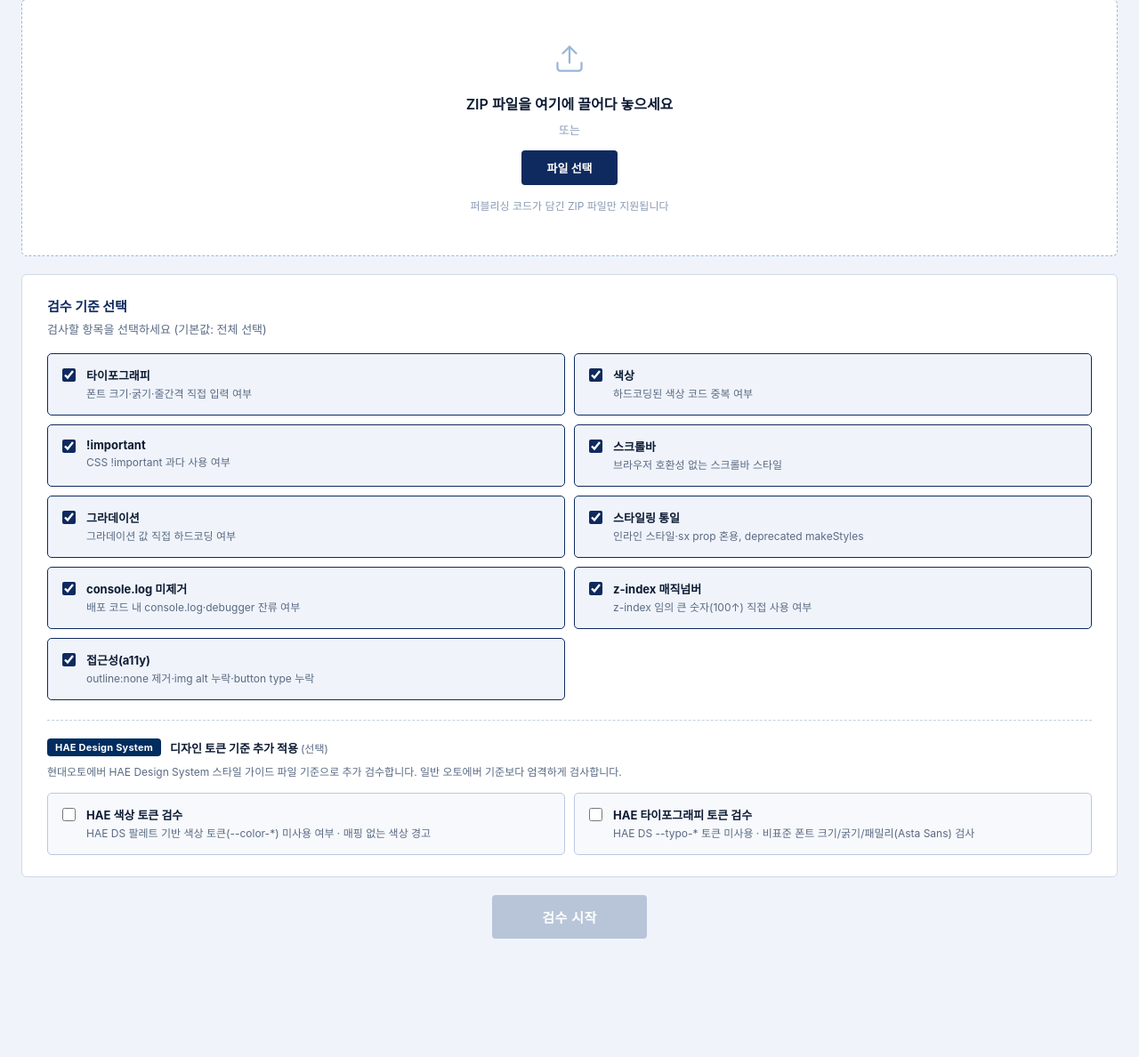
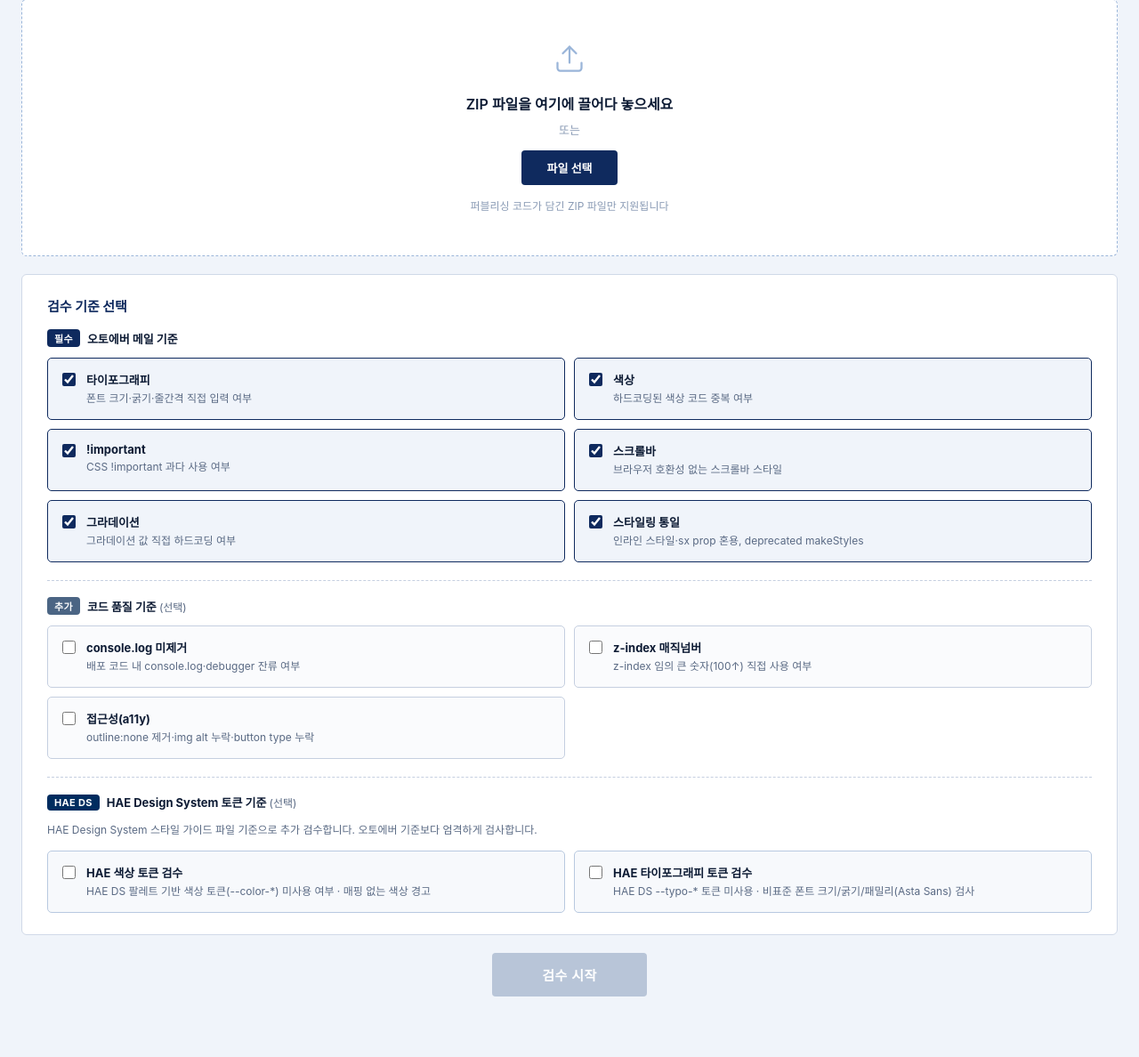
Before and after one commit to dotoriysa/vcp-publishing-review, a Flask app: page / in a window 1280 px wide. Shown: the part 316-1504 px from the top of the page at 89% size. Before the commit the page ends 1371 px from the top, so only its background shows below. Run offline with Flask 3, Linux system fonts and the light colour scheme.

Commit message:
refactor: 검수 기준 3단계 그룹으로 재구성
[필수] 오토에버 메일 기준 (기본 체크)
  - 타이포그래피, 색상, !important, 스크롤바, 그라데이션, 스타일링 통일

[추가] 코드 품질 기준 (기본 미체크, 선택)
  - console.log 미제거, z-index 매직넘버, 접근성(a11y)

[HAE DS] HAE Design System 토큰 기준 (기본 미체크, 선택)
  - HAE 색상 토큰 검수, HAE 타이포그래피 토큰 검수

Co-Authored-By: Claude Sonnet 4.6 <noreply@anthropic.com>

```diff
--- a/static/css/main.css
+++ b/static/css/main.css
@@ -190,13 +190,7 @@ body {
     font-size: 15px;
     font-weight: 700;
     color: #0f2a5e;
-    margin-bottom: 6px;
-}
-
-.rules-desc {
-    font-size: 13px;
-    color: #5a6a84;
-    margin-bottom: 18px;
+    margin-bottom: 16px;
 }
 
 .rules-grid {
@@ -252,41 +246,85 @@ body {
     line-height: 1.5;
 }
 
+/* 검수 기준 그룹 공통 헤더 */
+.rules-group-header {
+    display: flex;
+    align-items: center;
+    gap: 8px;
+    margin-bottom: 12px;
+}
+
+.rules-section > .rules-group-header:first-of-type {
+    margin-top: 4px;
+}
+
+.rules-group-badge {
+    display: inline-block;
+    padding: 2px 8px;
+    font-size: 11px;
+    font-weight: 700;
+    border-radius: 4px;
+    letter-spacing: 0.03em;
+}
+
+.required-badge {
+    background: #0f2a5e;
+    color: #fff;
+}
+
+.extra-badge {
+    background: #4b6584;
+    color: #fff;
+}
+
+.hae-badge {
+    background: #002c5f;
+    color: #fff;
+}
+
+.rules-group-title {
+    font-size: 13px;
+    font-weight: 700;
+    color: #0d1b34;
+}
+
+.rules-group-opt {
+    font-weight: 400;
+    color: #5a6a84;
+    font-size: 12px;
+}
+
+/* 추가 선택 기준 섹션 */
+.extra-section {
+    margin-top: 20px;
+    padding-top: 18px;
+    border-top: 1px dashed #c5cfe0;
+}
+
+.extra-rule-item {
+    border-color: #c5cfe0;
+    background: #fafbfd;
+}
+
+.extra-rule-item:hover {
+    border-color: #4b6584;
+    background: #f3f5f9;
+}
+
+.extra-rule-item:has(input:checked) {
+    border-color: #4b6584;
+    background: #edf1f7;
+}
+
+.extra-rule-item input {
+    accent-color: #4b6584;
+}
+
 /* HAE Design System 옵션 섹션 */
 .hae-section {
-    margin-top: 22px;
-    padding-top: 20px;
+    margin-top: 20px;
+    padding-top: 18px;
     border-top: 1px dashed #c5cfe0;
-}
-
-.hae-section-header {
-    display: flex;
-    align-items: center;
-    gap: 10px;
-    margin-bottom: 8px;
-}
-
-.hae-badge {
-    display: inline-block;
-    padding: 3px 9px;
-    background: #002c5f;
-    color: #fff;
-    font-size: 11px;
-    font-weight: 700;
-    border-radius: 4px;
-    letter-spacing: 0.02em;
-}
-
-.hae-section-title {
-    font-size: 13px;
-    font-weight: 700;
-    color: #0d1b34;
-}
-
-.hae-optional {
-    font-weight: 400;
-    color: #5a6a84;
-    font-size: 12px;
 }
 
 .hae-section-desc {
--- a/templates/index.html
+++ b/templates/index.html
@@ -59,7 +59,12 @@
             <!-- 검수 기준 선택 -->
             <section class="rules-section">
                 <h2>검수 기준 선택</h2>
-                <p class="rules-desc">검사할 항목을 선택하세요 (기본값: 전체 선택)</p>
+
+                <!-- 필수 기준 (메일 기반) -->
+                <div class="rules-group-header">
+                    <span class="rules-group-badge required-badge">필수</span>
+                    <span class="rules-group-title">오토에버 메일 기준</span>
+                </div>
                 <div class="rules-grid">
                     <label class="rule-item">
                         <input type="checkbox" name="rules" value="typography" checked>
@@ -103,46 +108,56 @@
                             <span class="rule-desc">인라인 스타일·sx prop 혼용, deprecated makeStyles</span>
                         </div>
                     </label>
-                    <label class="rule-item">
-                        <input type="checkbox" name="rules" value="console_log" checked>
+                </div>
+
+                <!-- 추가 선택 기준 -->
+                <div class="extra-section">
+                    <div class="rules-group-header">
+                        <span class="rules-group-badge extra-badge">추가</span>
+                        <span class="rules-group-title">코드 품질 기준 <span class="rules-group-opt">(선택)</span></span>
+                    </div>
+                    <div class="rules-grid">
+                        <label class="rule-item extra-rule-item">
+                            <input type="checkbox" name="rules" value="console_log">
                             <div class="rule-content">
                                 <span class="rule-name">console.log 미제거</span>
                                 <span class="rule-desc">배포 코드 내 console.log·debugger 잔류 여부</span>
                             </div>
                         </label>
-                    <label class="rule-item">
-                        <input type="checkbox" name="rules" value="zindex" checked>
+                        <label class="rule-item extra-rule-item">
+                            <input type="checkbox" name="rules" value="zindex">
                             <div class="rule-content">
                                 <span class="rule-name">z-index 매직넘버</span>
                                 <span class="rule-desc">z-index 임의 큰 숫자(100↑) 직접 사용 여부</span>
                             </div>
                         </label>
-                    <label class="rule-item">
-                        <input type="checkbox" name="rules" value="accessibility" checked>
+                        <label class="rule-item extra-rule-item">
+                            <input type="checkbox" name="rules" value="accessibility">
                             <div class="rule-content">
                                 <span class="rule-name">접근성(a11y)</span>
                                 <span class="rule-desc">outline:none 제거·img alt 누락·button type 누락</span>
                             </div>
                         </label>
                     </div>
+                </div>
 
                 <!-- HAE Design System 선택 기준 -->
                 <div class="hae-section">
-                    <div class="hae-section-header">
-                        <span class="hae-badge">HAE Design System</span>
-                        <span class="hae-section-title">디자인 토큰 기준 추가 적용 <span class="hae-optional">(선택)</span></span>
+                    <div class="rules-group-header">
+                        <span class="rules-group-badge hae-badge">HAE DS</span>
+                        <span class="rules-group-title">HAE Design System 토큰 기준 <span class="rules-group-opt">(선택)</span></span>
                     </div>
-                    <p class="hae-section-desc">현대오토에버 HAE Design System 스타일 가이드 파일 기준으로 추가 검수합니다. 일반 오토에버 기준보다 엄격하게 검사합니다.</p>
+                    <p class="hae-section-desc">HAE Design System 스타일 가이드 파일 기준으로 추가 검수합니다. 오토에버 기준보다 엄격하게 검사합니다.</p>
                     <div class="rules-grid hae-rules-grid">
                         <label class="rule-item hae-rule-item">
-                            <input type="checkbox" name="rules" value="hae_color" id="haeColorChk">
+                            <input type="checkbox" name="rules" value="hae_color">
                             <div class="rule-content">
                                 <span class="rule-name">HAE 색상 토큰 검수</span>
                                 <span class="rule-desc">HAE DS 팔레트 기반 색상 토큰(--color-*) 미사용 여부 · 매핑 없는 색상 경고</span>
                             </div>
                         </label>
                         <label class="rule-item hae-rule-item">
-                            <input type="checkbox" name="rules" value="hae_typography" id="haeTypoChk">
+                            <input type="checkbox" name="rules" value="hae_typography">
                             <div class="rule-content">
                                 <span class="rule-name">HAE 타이포그래피 토큰 검수</span>
                                 <span class="rule-desc">HAE DS --typo-* 토큰 미사용 · 비표준 폰트 크기/굵기/패밀리(Asta Sans) 검사</span>
```
Lines whose indentation alone changed are shown as unchanged.
